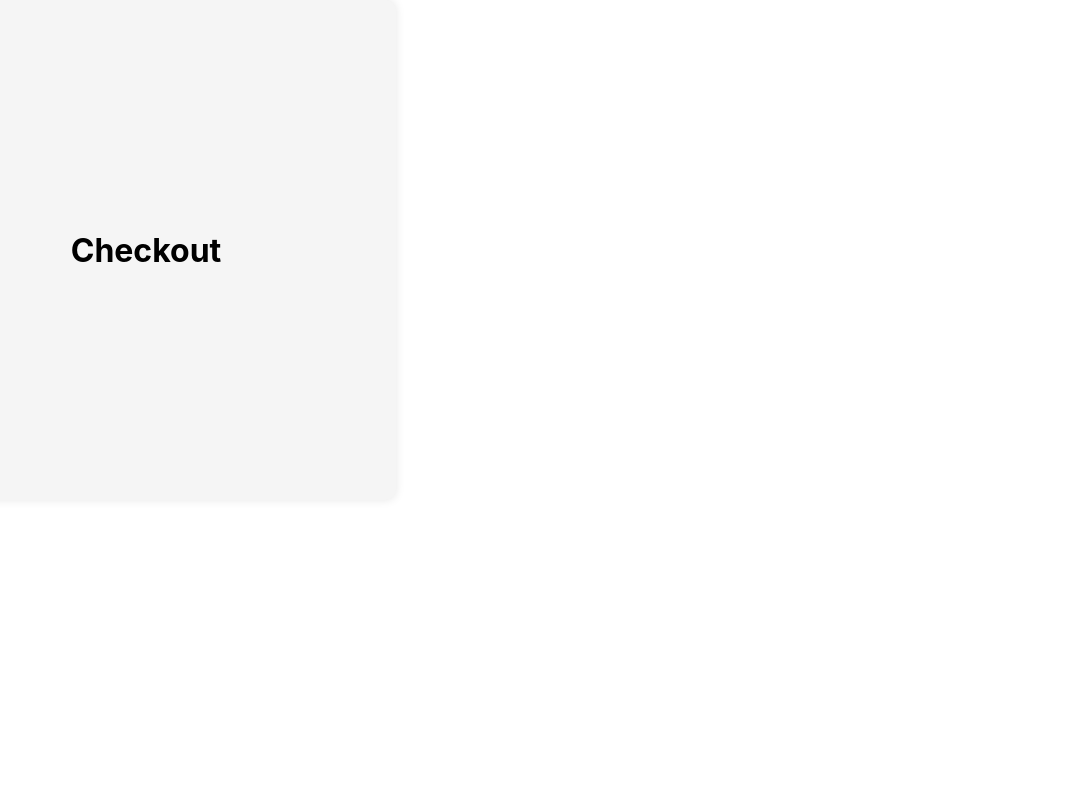
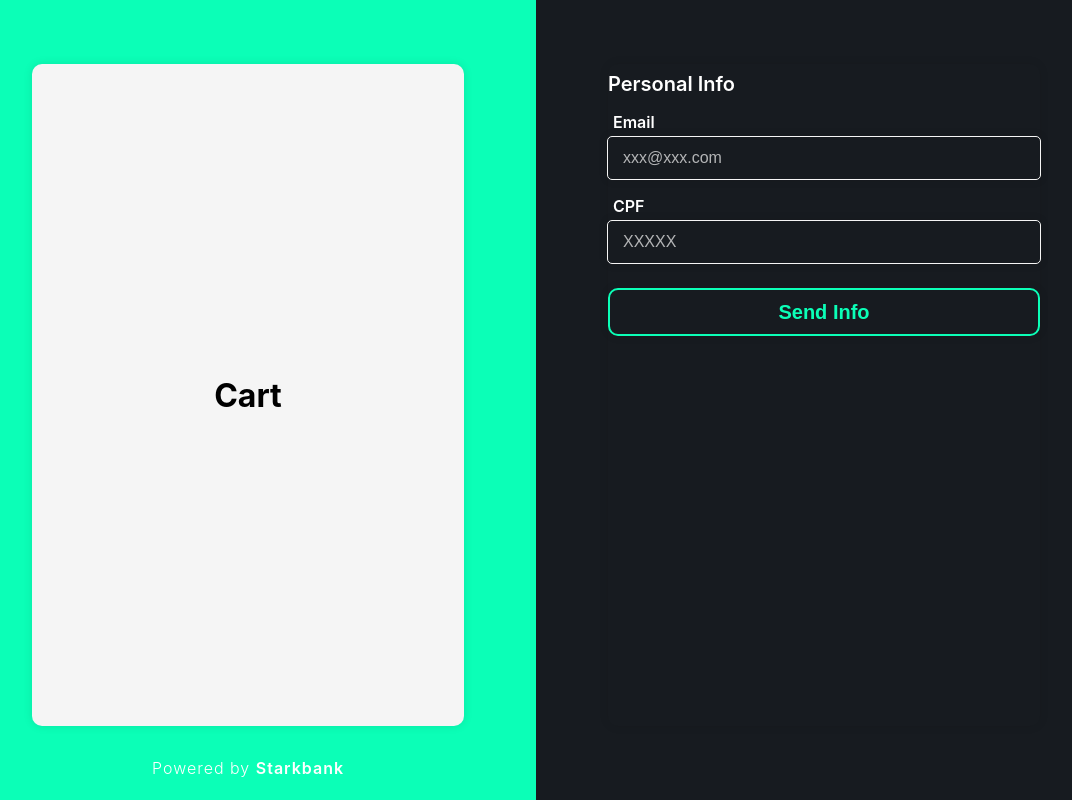
Before and after one commit to mateusnobre/starkbank-hackathon, a React (Create React App) app in the folder frontend/: page /checkout in a window 1280 px wide. Shown: the whole page, without its empty margins (104-1176 px from the left). Built offline with nearby package versions, Linux system fonts and the light colour scheme.

Commit message:
Checkout started

```diff
--- a/frontend/public/index.html
+++ b/frontend/public/index.html
@@ -2,14 +2,14 @@
 <html lang="en">
   <head>
     <meta charset="utf-8" />
-    <link rel="icon" href="%PUBLIC_URL%/favicon.ico" />
+    <link rel="icon" href="%PUBLIC_URL%/divpix_transparent.png" />
     <meta name="viewport" content="width=device-width, initial-scale=1" />
     <meta name="theme-color" content="#000000" />
     <meta
       name="description"
       content="Web site created using create-react-app"
     />
-    <title>React App</title>
+    <title>Starkbank DivPIX</title>
   </head>
   <body>
     <noscript>You need to enable JavaScript to run this app.</noscript>
--- /dev/null
+++ b/frontend/src/components/Billing/index.tsx
@@ -0,0 +1,140 @@
+import styled from 'styled-components';
+import React, { useState } from 'react';
+
+const Billingdiv = styled.div`
+    display: flex;
+    flex-direction: column;
+    align-items: center;
+    height: 90%;
+    width: 75%;
+    border-radius: 10px;
+    box-shadow: 0 0 10px rgba(0, 0, 0, 0.1);
+`;
+
+const AuthForm = styled.form`
+    display: flex;
+    flex-direction: column;
+    align-items: center;
+    height: 45%;
+    width: 100%;
+`;
+
+const FormTitle = styled.div`
+    display: flex;
+    flex-direction: column;
+    justify-content: center;
+
+    width: 100%;
+    padding-top: 1vh;
+    padding-bottom: 2vh;
+
+    color: var(--color-bkg-inv-hard);
+    font-size: var(--fontsize-title);
+    font-weight: 600;
+`;
+
+const InputName = styled.div`
+    display: flex;
+    flex-direction: column;
+    justify-content: center;
+
+    text-indent: 5px;
+    width: 100%;
+    padding-bottom: .5vh;
+
+    color: var(--color-bkg-inv-hard);
+    font-size: var(--fontsize-subtitle);
+    font-weight: 600;
+`;
+
+const InputBox = styled.input`
+    display: flex;
+    flex-direction: column;
+    justify-content: center;
+
+    text-indent: 1vw;
+    width: 99%;
+    height: 5vh;
+    margin-bottom: 2vh;
+
+    background: transparent;
+    border: 1px solid var(--color-bkg-inv-soft);
+    border-radius: 5px;
+    box-shadow: 0 0 10px rgba(0, 0, 0, 0.1);
+    outline: 0;
+
+    color: var(--color-bkg-inv-hard);
+    font-size: var(--fontsize-input);
+    font-weight: 300;
+
+    ::placeholder {
+        color: var(--color-bkg-inv-soft);
+        opacity: 0.7;
+        font-weight: 300;
+    }
+`;
+
+const SendButton = styled.button`
+    display: flex;
+    flex-direction: column;
+    justify-content: center;
+    align-items: center;
+
+    height: 6vh;
+    width: 100%;
+    margin-top: 1vh;
+
+    outline: 0;
+    border: 2px solid var(--color-pix);
+    border-radius: 10px;
+    box-shadow: 0 0 10px rgba(0, 0, 0, 0.1);
+
+    color: var(--color-pix);
+    font-size: var(--fontsize-title);
+    font-weight: 600;
+
+    background-image: linear-gradient(var(--color-bkg-soft), var(--color-bkg-soft) 50%, var(--color-pix) 50%, var(--color-pix));
+    background-size: 100% 210%;
+    transition: background-position .2s;
+
+    :hover{
+        cursor: pointer;
+        background-position: 0 100%;
+        color: var(--color-bkg-soft);
+    }
+`;
+
+
+
+export default function Billing() {
+
+    const [name, setName] = useState("");
+
+    const handleSubmit = () => {
+        console.log('form submitted ✅');
+        alert(`The name you entered was: ${name}`)
+    };
+
+    return (
+        <Billingdiv>
+            <AuthForm>
+                <FormTitle>Personal Info</FormTitle>
+                <InputName>Email</InputName>
+                <InputBox
+                    type="text"
+                    placeholder='xxx@xxx.com'
+                    value={name}
+                    onChange={(e) => setName(e.target.value)}
+                >
+                </InputBox>
+                <InputName>CPF</InputName>
+                <InputBox
+                    type="number"
+                    placeholder='XXXXX'
+                >
+                </InputBox>
+                <SendButton type="submit">Send Info</SendButton>
+            </AuthForm>
+        </Billingdiv>
+    );
+}
--- /dev/null
+++ b/frontend/src/components/Cart/index.tsx
@@ -0,0 +1,22 @@
+import styled from 'styled-components';
+import React from 'react';
+
+const SquareCart = styled.div`
+    display: flex;
+    flex-direction: column;
+    align-items: center;
+    justify-content: center;
+    height: 90%;
+    width: 75%;
+    background-color: #f5f5f5;
+    border-radius: 10px;
+    box-shadow: 0 0 10px rgba(0, 0, 0, 0.1);
+`;
+
+export default function Cart() {
+    return (
+        <SquareCart>
+            <h1>Cart</h1>
+        </SquareCart>
+    );
+}
--- a/frontend/src/components/Menu/index.tsx
+++ b/frontend/src/components/Menu/index.tsx
@@ -110,8 +110,8 @@ export default function Menu() {
                     <OptionNested>Integrações</OptionNested>
                 </div>
             )}
-            <Option>Recebimentos</Option>
-            <Option>Pagamentos</Option>
+            <Option onClick={() => history('/checkout')}>Recebimentos</Option>
+            <Option onClick={() => history('/checkout')}>Pagamentos</Option>
         </Menudiv>
     );
 }
--- a/frontend/src/index.css
+++ b/frontend/src/index.css
@@ -22,4 +22,8 @@ code {
   --color-bkg-hard: #111418;
   --color-bkg-inv-soft: #f5f5f5;
   --color-bkg-inv-hard: #ffffff;
+
+  --fontsize-title: 1.25rem;
+  --fontsize: 1rem;
+  --fontsize-name: 0.75rem;
 }
--- a/frontend/src/pages/Checkout/index.tsx
+++ b/frontend/src/pages/Checkout/index.tsx
@@ -1,21 +1,72 @@
 import styled from 'styled-components';
 import React from 'react';
+import Cart from '../../components/Cart';
+import Billing from '../../components/Billing';
 
-const SquareCheckout = styled.div`
+const Bkgdiv = styled.div`
+    display: flex;
+    flex-direction: row;
+    align-items: center;
+
+    height: 100vh;
+    width: 100vw;
+`;
+
+const CartWrapper = styled.div`
     display: flex;
     flex-direction: column;
     align-items: center;
+
+    padding-top: 8vh;
+    padding-left: 5vw;
+    height: calc(100% - 8vh);
+    width: calc(50% - 5vw);
+
+    background: var(--color-pix);
+`;
+
+const BillingWrapper = styled(CartWrapper)`
+    padding-left: 0;
+    padding-right: 5vw;
+    background: var(--color-bkg-soft);
+`;
+
+const Footer = styled.div`
+    position: absolute;
+    display: flex;
+    flex-direction: column;
     justify-content: center;
-    height: 500px;
-    width: 500px;
-    background-color: #f5f5f5;
-    border-radius: 10px;
-    box-shadow: 0 0 10px rgba(0, 0, 0, 0.1);
+    align-items: center;
+    bottom: 0;
+    height: 8vh;
+    padding-left: 5vw;
+    width: calc(50% - 5vw);
+
+    color: var(--color-bkg-inv-hard);
+    letter-spacing: 1px;
+    white-space: nowrap;
+
+    p {
+        font-weight: 300;
+    }
+
+    span {
+        font-weight: 600;
+    }
 `;
+
 export default function Checkout() {
     return (
-        <SquareCheckout>
-            <h1>Checkout</h1>
-        </SquareCheckout>
+        <Bkgdiv>
+            <CartWrapper>
+                <Cart/>
+            </CartWrapper>
+            <BillingWrapper>
+                <Billing/>
+            </BillingWrapper>
+            <Footer>
+                <p>Powered by <span>Starkbank</span></p>
+            </Footer>
+        </Bkgdiv>
     );
 }
```
Also changed, not shown: frontend/public/divpix_transparent.png (added), 1 other file (tests, documents, lock files or other folders).
